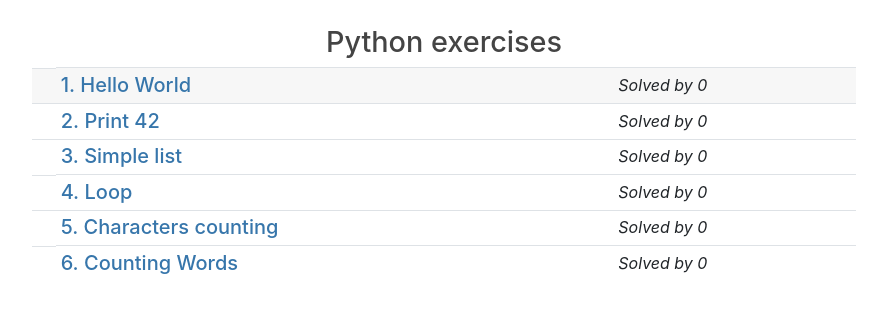
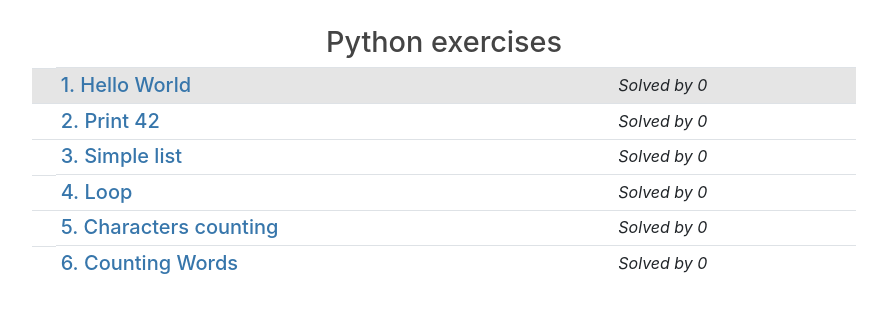
Before and after one commit to hackinscience/hkis-website, a Django app: page /exercises/ in a window 1280 px wide, with the pointer over the restyled element. Shown: the part 57-370 px from the top of the page, without its empty margins (196-1083 px from the left). Run offline with Django 3.2, Linux system fonts and the light colour scheme; data comes from the database, SQL or seed files in the repository; data that the repository does not hold is empty; parts of the project's set-up code (start-up, migrations or seed data) failed here and were passed over; some libraries are stand-ins or nearby versions.

Commit message:
Conseil de Maxime.

```diff
--- a/website/static/css/hkis.css
+++ b/website/static/css/hkis.css
@@ -30,7 +30,7 @@ h1.exercise-title {
 }
 
 .table-hover tbody tr:hover {
-  background-color: rgba(0, 0, 0, 0.03);
+  background-color: rgba(0, 0, 0, 0.1);
 }
 
 span.good {
```
